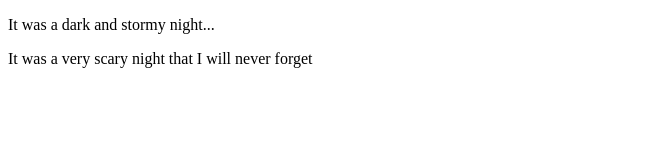
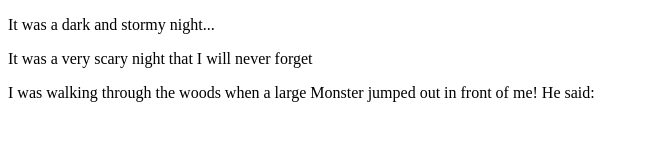
Before and after one commit to bluefishmarine/story, a plain HTML site: page index.html in a window 1280 px wide. Shown: the whole page, without its empty margins (0-649 px from the left). Drawn offline with Linux system fonts and the light colour scheme.

Commit message:
added new line

```diff
--- a/index.html
+++ b/index.html
@@ -6,5 +6,6 @@
 <body>
 	<p>It was a dark and stormy night...</p>
 	<p>It was a very scary night that I will never forget</p>
+	<p>I was walking through the woods when a large Monster jumped out in front of me! He said:</p>
 </body>
 </html>
```
